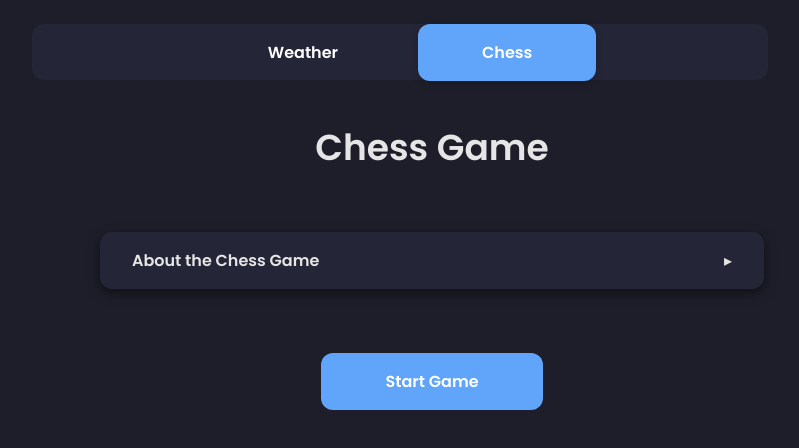
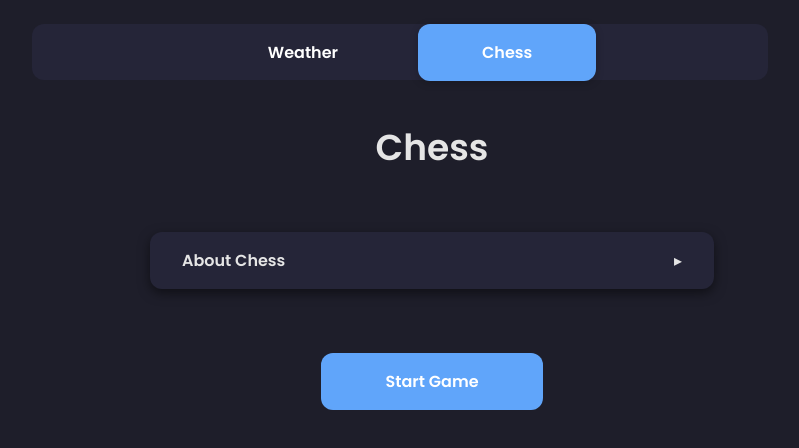
Before and after one commit to HendrixG/weather-app, a React (Vite) app: page / in a window 1280 px wide. Both pictures are taken after a click on the button "Chess". Shown: the top 448 px of the page, without its empty margins (240-1039 px from the left). Built offline with nearby package versions, Linux system fonts and the light colour scheme.

Commit message:
Small change

```diff
--- a/src/App.css
+++ b/src/App.css
@@ -406,7 +406,7 @@ h1 {
 }
 /* fluid board from 240px up to 600px */
 .chess-area {
-  width: clamp(240px, 80vw, 600px);
+  width: clamp(200px, 60vw, 500px);
   margin: 0 auto var(--space-lg);
   touch-action: none;
   overscroll-behavior: contain;
--- a/src/App.jsx
+++ b/src/App.jsx
@@ -129,10 +129,10 @@ export default function App() {
           <h1>Weather</h1>
 
           <details className="info-card">
-            <summary>About the Weather</summary>
+            <summary>About Weather</summary>
             <p>
               Enter any U.S. city to see the current temperature (°F), wind speed,
-              and a 5-day high/low forecast. From the backend we geocode via
+              and a 7-day high/low forecast. From the backend we geocode via
               Open-Meteo then fetch current + daily data and log each API step.
             </p>
           </details>
@@ -154,10 +154,10 @@ export default function App() {
         </>
       ) : (
         <>
-          <h1>Chess Game</h1>
+          <h1>Chess</h1>
 
           <details className="info-card">
-            <summary>About the Chess Game</summary>
+            <summary>About Chess</summary>
             <p>
              A React-based chessboard utilizing react-chessboard and chess.js.
              Each side has its own timer, moves are validated,
```
